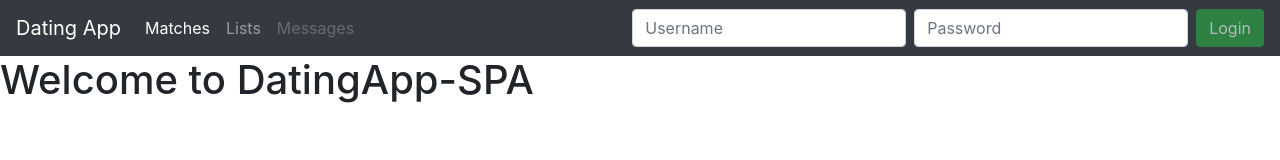
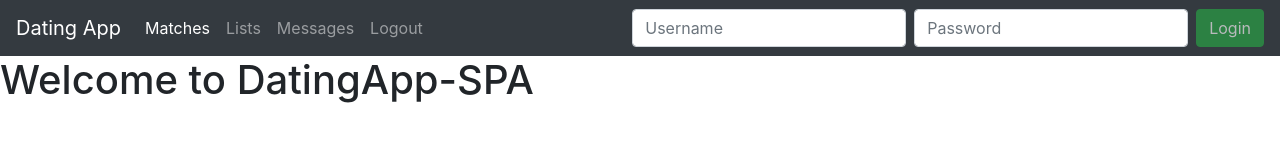
Before and after one commit to charlenegipulan/SPA-DatingApp, an Angular app: page / in a window 1280 px wide. Shown: the top 160 px of the page. Built offline with nearby package versions, Linux system fonts and the light colour scheme; no server answers.

Commit message:
use ngIf to conditionally hide/display welcome message and login form field. wire up login and logout methods

```diff
--- a/src/app/nav/nav.component.html
+++ b/src/app/nav/nav.component.html
@@ -9,11 +9,26 @@
         <a class="nav-link" href="#">Lists</a>
       </li>
       <li class="nav-item">
-        <a class="nav-link disabled" href="#">Messages</a>
+        <a class="nav-link" href="#">Messages</a>
+      </li>
+      <li class="nav-item">
+        <a class="nav-link" (click)="logout()">Logout</a>
       </li>
     </ul>
 
-  <form #loginForm="ngForm" class="form-inline my-2 my-lg-0" (ngSubmit)="login()">
+  <div *ngIf="loggedIn()" class="dropdown">
+    <a class="dropdown-toggle text-light">
+      Welcome User
+    </a>
+
+    <div class="dropdown-menu">
+      <a class="dropdown-item" href="#"><i class="fa fa-user"></i>>Edit Profile</a>
+      <div class="dropdown-divier"></div>
+      <a class="dropdown-item" href="#"><i class="fa fa-sign-out"></i>Logout</a>
+    </div>
+  </div>
+
+  <form *ngIf="!loggedIn()" #loginForm="ngForm" class="form-inline my-2 my-lg-0" (ngSubmit)="login()">
     <input class="form-control mr-sm-2" type="text" name="username"
       placeholder="Username" required [(ngModel)]="model.username">
     <input class="form-control mr-sm-2" type="password" name="password"
--- a/src/app/nav/nav.component.ts
+++ b/src/app/nav/nav.component.ts
@@ -22,4 +22,14 @@
     });
   }
 
+  loggedIn() {
+    const token = localStorage.getItem('token');
+    return !!token;
+  }
+
+  logout() {
+    localStorage.removeItem('token');
+    console.log('logged out');
+  }
+
 }
```
